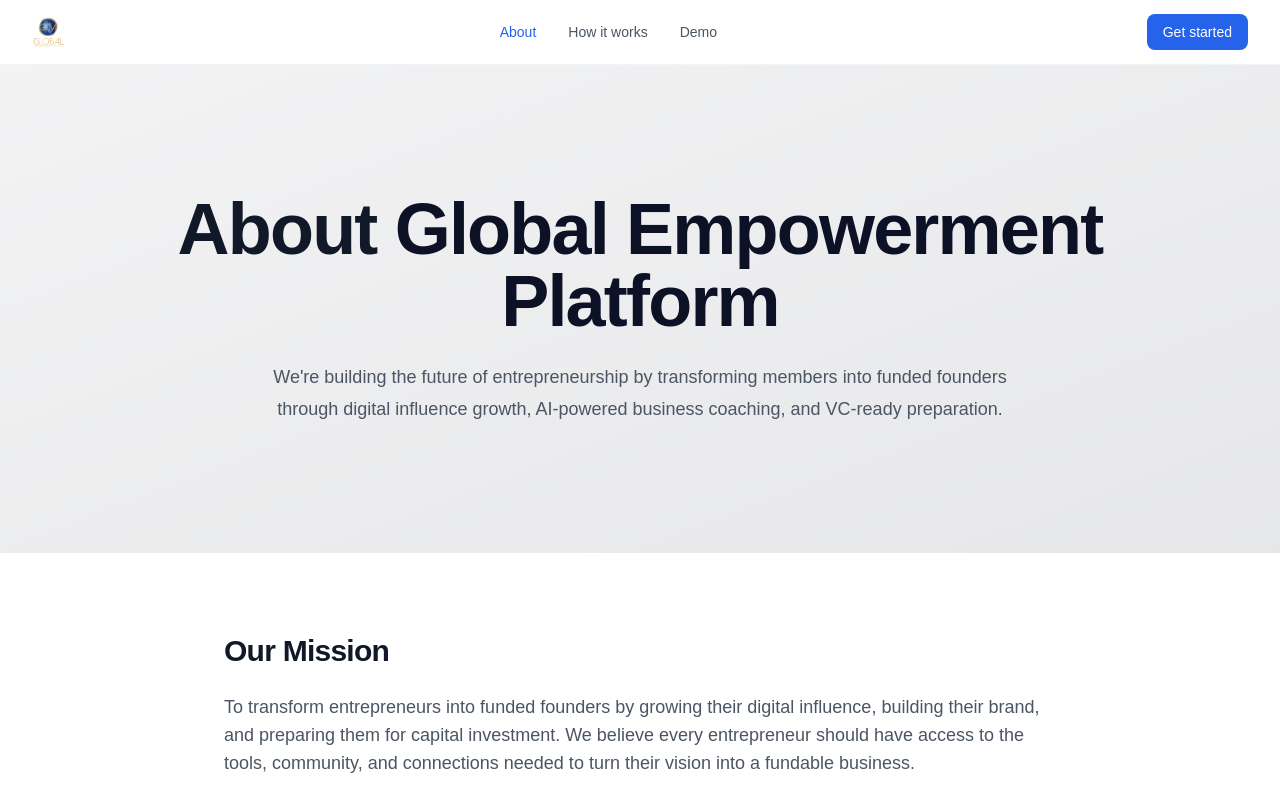
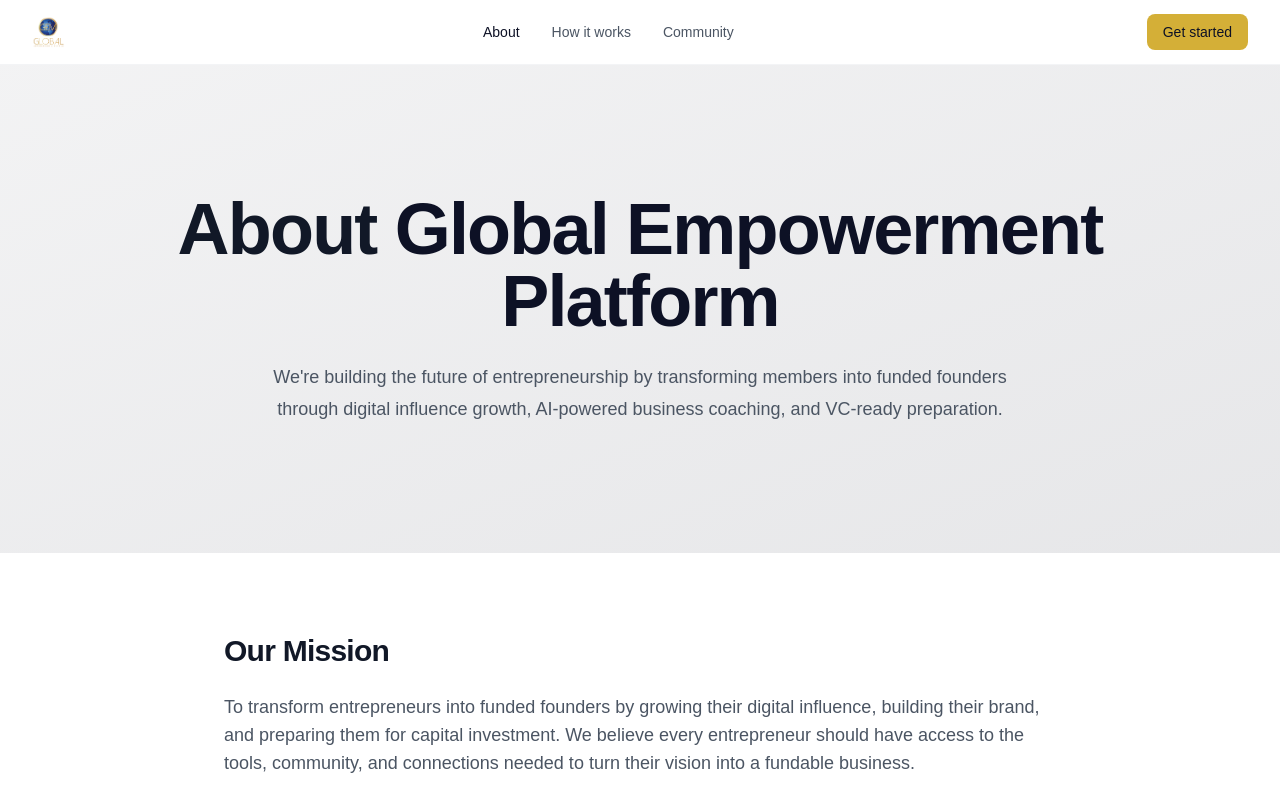
Before and after one commit to P-Paths/global-empowerment-platform, a Next.js app in the folder frontend/: page /about in a window 1280 px wide. Shown: the top 800 px of the page. Built offline with nearby package versions, Linux system fonts and the light colour scheme; no server answers.

Commit message:
Update about page header navigation to match landing page

```diff
--- a/frontend/src/app/about/page.tsx
+++ b/frontend/src/app/about/page.tsx
@@ -23,13 +23,13 @@
             </div>
 
             <div className="hidden md:flex items-center space-x-8">
-              <Link href="/about" className="text-blue-600 hover:text-blue-700 text-sm font-medium">About</Link>
+              <Link href="/about" className="text-gep-navy hover:text-gep-gold text-sm font-medium">About</Link>
               <Link href="/how-it-works" className="text-gray-600 hover:text-gray-900 text-sm font-medium">How it works</Link>
-              <Link href="/demo" className="text-gray-600 hover:text-gray-900 text-sm font-medium">Demo</Link>
+              <Link href="/community" className="text-gray-600 hover:text-gray-900 text-sm font-medium">Community</Link>
             </div>
 
             <div className="flex items-center space-x-4">
-              <Link href="/beta-signup" className="bg-blue-600 text-white px-4 py-2 rounded-lg text-sm font-medium hover:bg-blue-700 transition-colors">
+              <Link href="/register" className="bg-gep-gold text-gep-navy px-4 py-2 rounded-lg text-sm font-medium hover:bg-gep-gold/90 transition-colors">
                 Get started
               </Link>
             </div>
```
